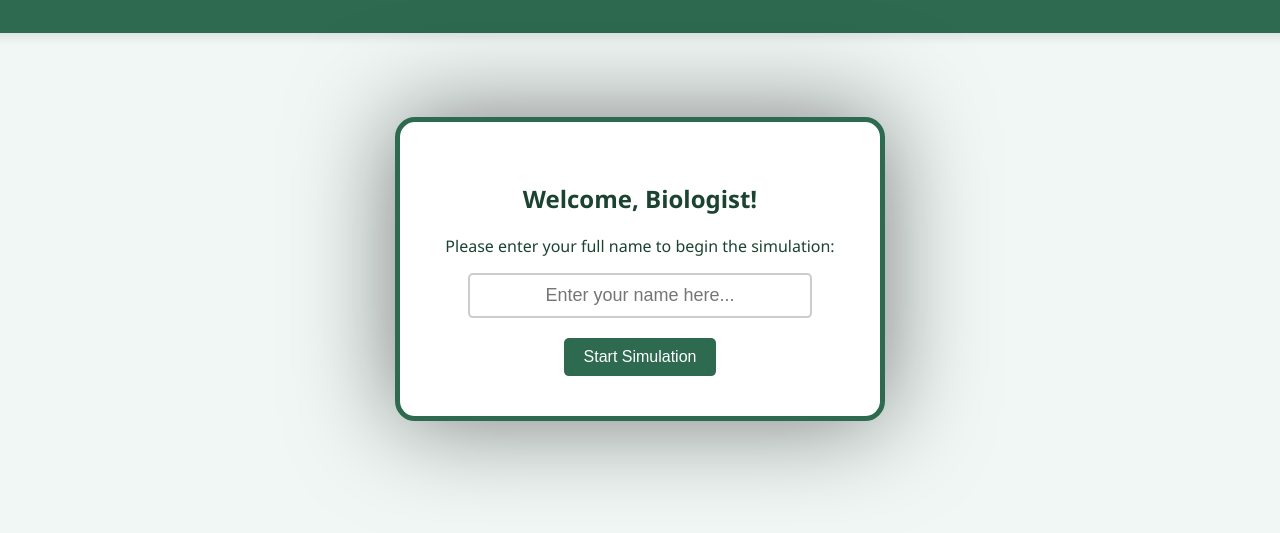
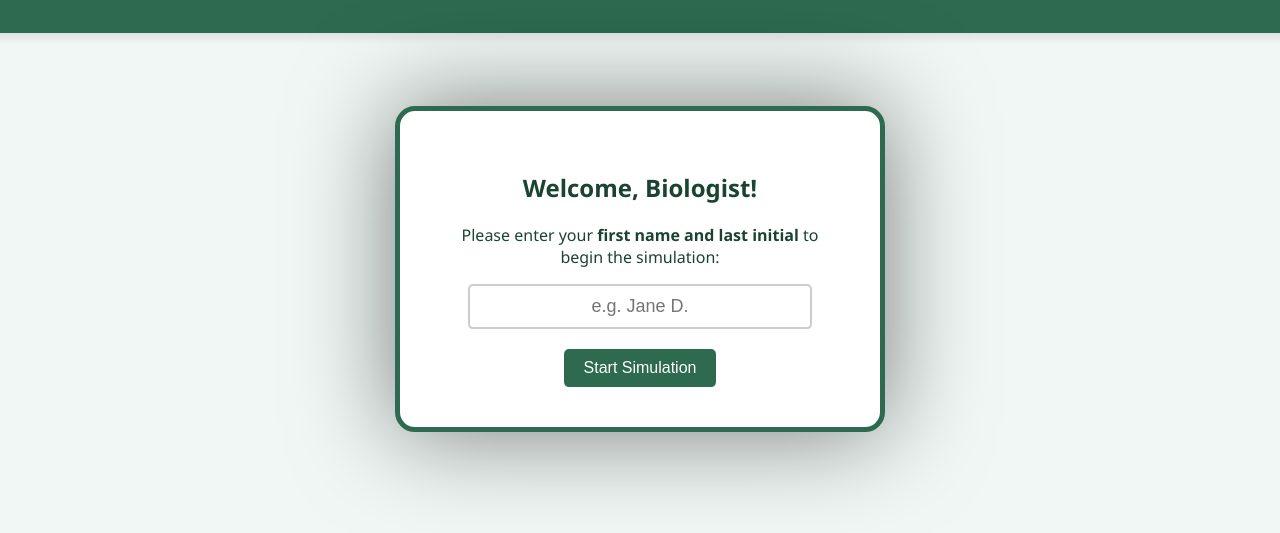
Before and after one commit to McKinley138/Food-Web-Game, a plain HTML site: page index.html in a window 1280 px wide. Shown: the part 131-664 px from the top of the page. Drawn offline with Linux system fonts and the light colour scheme.

Commit message:
Update index.html

```diff
--- a/index.html
+++ b/index.html
@@ -190,9 +190,9 @@
 
 <div id="name-modal" class="modal">
     <h2>Welcome, Biologist!</h2>
-    <p>Please enter your full name to begin the simulation:</p>
+    <p>Please enter your <b>first name and last initial</b> to begin the simulation:</p>
     <form id="start-form" onsubmit="handleFormSubmit(event)">
-        <input type="text" id="user-name-input" placeholder="Enter your name here..." required>
+        <input type="text" id="user-name-input" placeholder="e.g. Jane D." required>
         <br>
         <button type="submit">Start Simulation</button>
     </form>
```
